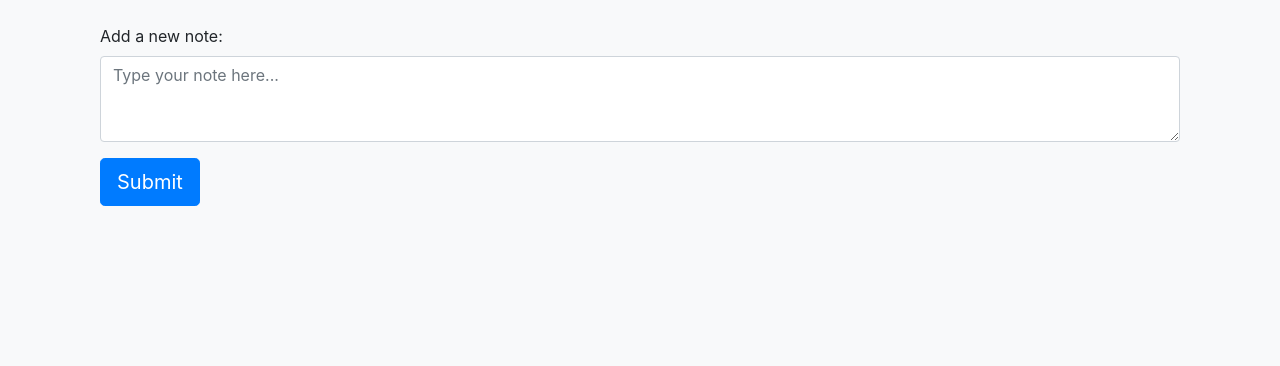
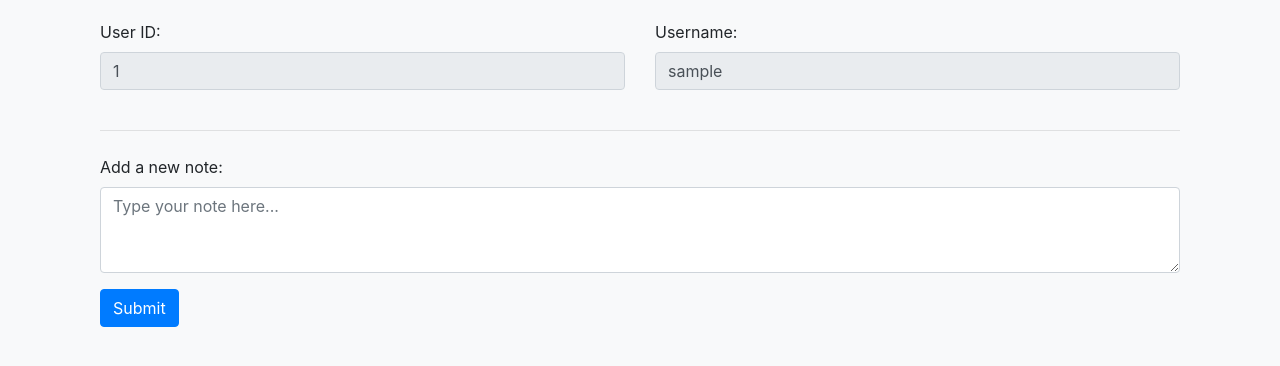
Before and after one commit to YoussefAlsoufi/Flask_Login_RestAPI, a Flask app: page /notes/add in a window 1280 px wide. Shown: the part 83-449 px from the top of the page. Run offline with Flask 3, Linux system fonts and the light colour scheme; the visitor is signed in with stand-in values (Sample User, id 1); data that the repository does not hold is empty; some libraries are stand-ins or nearby versions.

Commit message:
Use WTForms instead a simple request.form.get for more security and quick validation.

```diff
--- a/flask_app/routes/notes_route.py
+++ b/flask_app/routes/notes_route.py
@@ -1,5 +1,6 @@
 from flask import Blueprint, render_template, request, flash, redirect, url_for
 from flask_login import login_required, current_user
+from flask_app.helper.note_form import NoteForm
 from flask_app.models import Note
 from flask_app import db
 from sqlalchemy.sql import func
@@ -9,17 +10,18 @@ notes = Blueprint('notes', __name__)
 @notes.route('/add', methods=['GET', 'POST'])
 @login_required
 def add_note():
-    if request.method == 'POST':
-        note_content = request.form.get('note')
-        if note_content.strip():
-            new_note = Note(note_data=note_content, user_id=current_user.id)
-            db.session.add(new_note)
-            db.session.commit()
-            flash('Note added successfully!', 'success')
-        else:
-            flash('Note cannot be empty.', 'danger')
-        return redirect(url_for('notes.add_note'))
+    form = NoteForm()
+    if form.validate_on_submit():
+        note_content = form.note_data.data
+        new_note = Note(note_data=note_content, user_id=current_user.id)
+        db.session.add(new_note)
+        db.session.commit()
+        flash('Note added successfully!', 'success')
+        return redirect(url_for('notes.add_note'))  # Redirect after POST to prevent resubmission
+    else:
+        if form.errors:
+            flash('An error appears, please try again.', 'danger')
 
     # For GET request, fetch and display user's notes
     user_notes = Note.query.filter_by(user_id=current_user.id).all()
-    return render_template('notes.html', user=current_user, notes=user_notes)
+    return render_template('notes.html', user=current_user, notes=user_notes, form = form)
--- a/flask_app/templates/notes.html
+++ b/flask_app/templates/notes.html
@@ -1,10 +1,20 @@
 {% extends "base.html" %}
 
-{% block title %}Note{% endblock %}
+{% block title %}Note Page{% endblock %}
 
 {% block content %}
 <div class="container note-container">
-    <!-- Historical Notes Section -->
+    <div class="top-fields row">
+        <div class="user-id col-md-6">
+            <label for="userId">User ID:</label>
+            <input type="text" id="userId" class="form-control" value="{{ user.id }}" readonly>
+        </div>
+        <div class="username col-md-6">
+            <label for="username">Username:</label>
+            <input type="text" id="username" class="form-control" value="{{ user.user_name }}" readonly>
+        </div>
+    </div>
+    <br>
     <div class="chat-box">
         {% for note in notes %}
         <div class="note-item card">
@@ -16,15 +26,18 @@
         <hr class="note-separator">
         {% endfor %}
     </div>
+    <hr>
+    <div class="note-field mt-4">
+        <form method="POST" action="{{ url_for('notes.add_note') }}">
+            {{ form.hidden_tag() }}
+            <div class="form-group">
+                <label for="note">Add a new note:</label>
+                {{ form.note_data(class="form-control", rows="3", placeholder="Type your note here...") }}
+            </div>
+            <button type="submit" class="btn btn-primary">Submit</button>
+        </form>
+    </div>
 
-    <!-- Add New Note Section -->
-    <form method="POST" action="{{ url_for('notes.add_note') }}" class="note-form mt-4">
-        <div class="form-group">
-            <label for="note">Add a new note:</label>
-            <textarea id="note" class="form-control" name="note" rows="3" placeholder="Type your note here..."></textarea>
-        </div>
-        <button type="submit" class="btn btn-primary btn-lg">Submit</button>
-    </form>
 </div>
 {% endblock %}
 
@@ -33,44 +46,26 @@
         display: flex;
         flex-direction: column;
         align-items: center;
-        justify-content: flex-start;
-        padding-top: 20px;
+        justify-content: center;
+        height: 100vh;
     }
-    .chat-box {
+    .top-fields {
         width: 100%;
-        max-width: 600px;
-        height: 60vh;
-        overflow-y: auto;
+        display: flex;
+        justify-content: space-between;
+        margin-bottom: 20px;
+    }
+    .note-field {
+        width: 100%;
+    }
+    .existing-notes {
+        width: 100%;
+    }
+    .note-box {
         border: 1px solid #ccc;
         border-radius: 5px;
-        padding: 10px;
-        margin-bottom: 20px;
-        background-color: #f8f9fa;
     }
-    .note-item {
-        margin-bottom: 15px;
-        border-radius: 10px;
-        box-shadow: 0 1px 2px rgba(0,0,0,0.1);
-    }
-    .note-separator {
-        margin: 20px 0;
-        border: 0;
-        border-top: 1px solid #ccc;
-    }
-    .note-form {
-        width: 100%;
-        max-width: 600px;
-    }
-    .form-group {
-        width: 100%;
-    }
-    .btn-primary {
-        background-color: #007bff;
-        border-color: #007bff;
-        width: 100%;
-    }
-    .btn-primary:hover {
-        background-color: #0056b3;
-        border-color: #004085;
+    .form-control {
+        resize: none;
     }
 </style>
```
